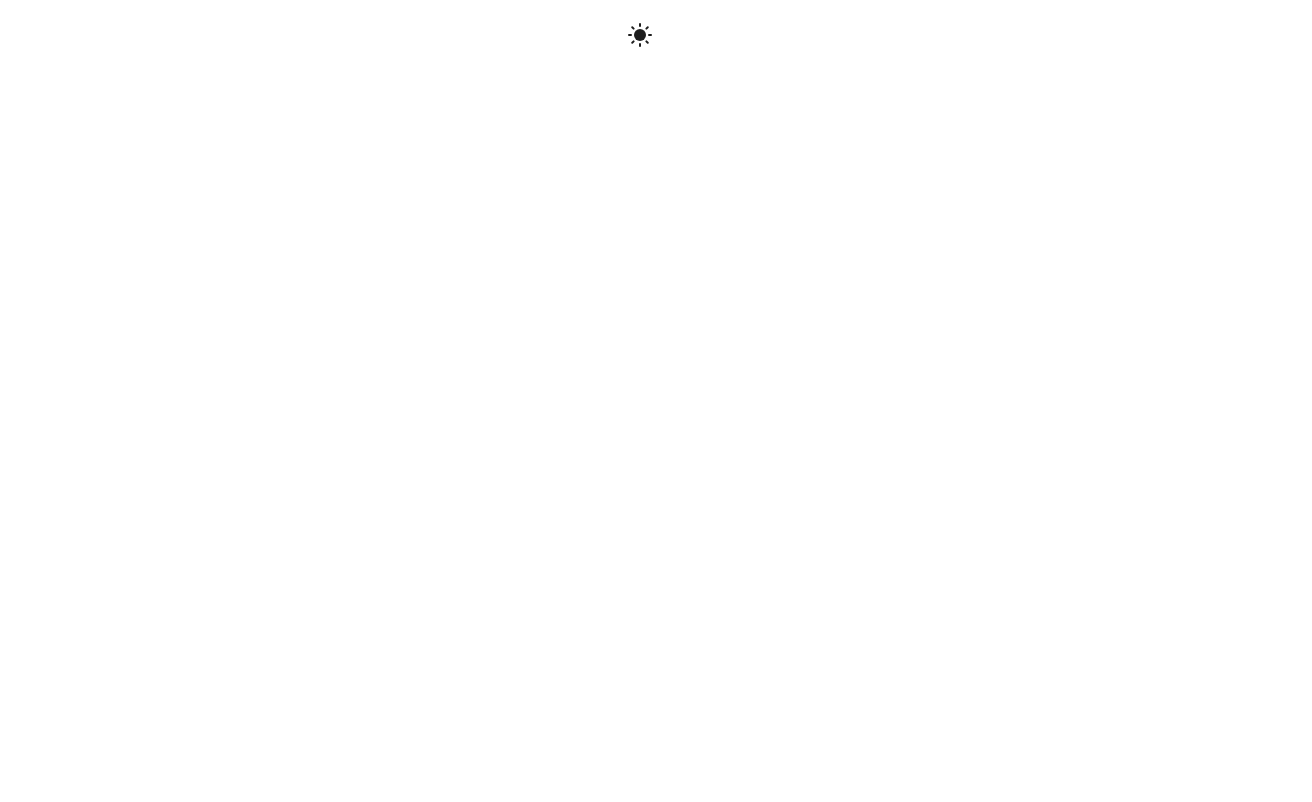
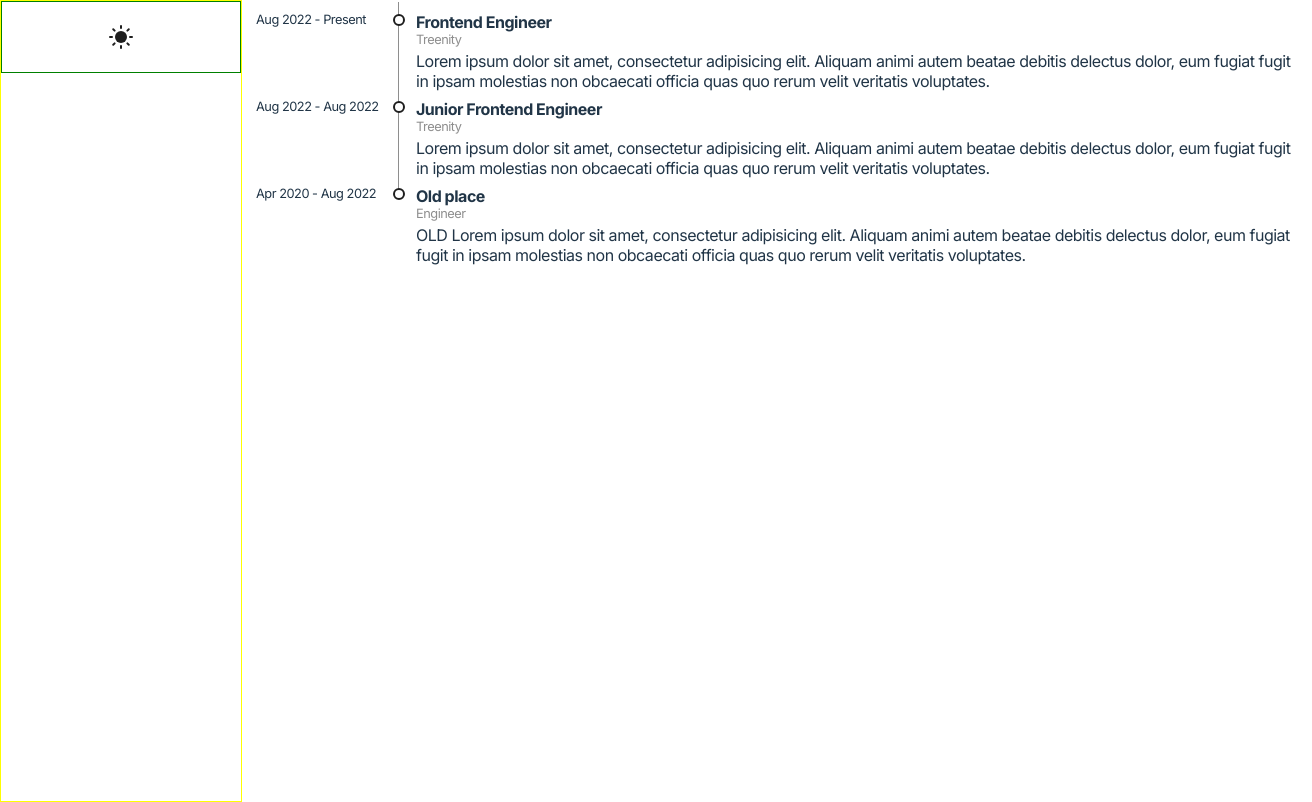
Before and after one commit to Lexeor/portfolio, a React (Vite) app: page / in a window 1280 px wide. Shown: the whole page, 1312 px wide, since content can reach past the window. Built offline with nearby package versions, Linux system fonts and the light colour scheme.

Commit message:
add basic layout

```diff
--- a/src/App.tsx
+++ b/src/App.tsx
@@ -1,20 +1,66 @@
 import styled from "@emotion/styled";
-import Header from './components/Header';
 import {ThemeProvider} from "./theme/ThemeProvider.tsx";
+import {LAYOUT_WIDTH} from "./constants.ts";
+import Sidebar from "./components/Sidebar.tsx";
+import TimeLine from "./components/TimeLine.tsx";
+import dayjs from "dayjs";
+
+const workplaceItems = [
+  {
+    dateStart: dayjs('2022-08-22'),
+    title: "Frontend Engineer",
+    subtitle: "Treenity",
+    description: "Lorem ipsum dolor sit amet, consectetur adipisicing elit. Aliquam animi autem beatae debitis delectus dolor, eum\n" +
+      "        fugiat fugit in ipsam molestias non obcaecati officia quas quo rerum velit veritatis voluptates."
+  },
+  {
+    dateStart: dayjs('2022-08-22'),
+    dateEnd: dayjs('2022-08-22'),
+    title: "Junior Frontend Engineer",
+    subtitle: "Treenity",
+    description: "Lorem ipsum dolor sit amet, consectetur adipisicing elit. Aliquam animi autem beatae debitis delectus dolor, eum\n" +
+      "        fugiat fugit in ipsam molestias non obcaecati officia quas quo rerum velit veritatis voluptates."
+  },
+  {
+    dateStart: dayjs('2020-04-21'),
+    dateEnd: dayjs('2022-08-22'),
+    title: "Old place",
+    subtitle: "Engineer",
+    description: "OLD Lorem ipsum dolor sit amet, consectetur adipisicing elit. Aliquam animi autem beatae debitis delectus dolor, eum\n" +
+      "        fugiat fugit in ipsam molestias non obcaecati officia quas quo rerum velit veritatis voluptates."
+  }
+];
 
 function App() {
   return (
     <ThemeProvider>
-      <Root>
-        <Header/>
-      </Root>
+      <AppRoot>
+        <Sidebar/>
+        <Content>
+          <TimeLine items={workplaceItems}/>
+        </Content>
+      </AppRoot>
     </ThemeProvider>
   )
 }
 
-const Root = styled.div`
+const AppRoot = styled.div`
   max-width: 1280px;
   width: 100%;
+  min-height: 100%;
+  display: grid;
+  grid-template-columns: 240px auto;
+
+  @media (max-width: ${LAYOUT_WIDTH.MD}) {
+    grid-template-columns: auto;
+  }
+`;
+
+const Content = styled.div`
+  display: flex;
+  flex-direction: column;
+  width: 100%;
+  padding: 12px 16px;
 `;
 
 export default App
--- a/src/components/Header.tsx
+++ b/src/components/Header.tsx
@@ -17,6 +17,7 @@ const Root = styled.div`
   justify-content: center;
   width: 100%;
   height: 70px;
+  border: 1px solid green;
 `;
 
 export default Header;
--- /dev/null
+++ b/src/components/Sidebar.tsx
@@ -0,0 +1,21 @@
+import styled from "@emotion/styled";
+import Header from "./Header.tsx";
+
+const Sidebar = () => {
+  return (
+    <Root>
+      <Header/>
+    </Root>
+  );
+};
+
+const Root = styled.div`
+  display: flex;
+  flex-direction: row;
+  gap: 8px;
+  width: 100%;
+  height: 100%;
+  border: 1px solid yellow;
+`;
+
+export default Sidebar;
--- /dev/null
+++ b/src/components/TimeLine.tsx
@@ -0,0 +1,128 @@
+import styled from "@emotion/styled";
+import {Dayjs} from "dayjs";
+import {FC, ReactNode} from "react";
+import {css} from "@emotion/react";
+
+interface ITimeLineItem {
+  dateStart: Dayjs;
+  dateEnd?: Dayjs;
+  title: string;
+  subtitle?: string;
+  description: string | ReactNode;
+  lastItem?: boolean;
+}
+
+const TimeLineItem: FC<{ item: ITimeLineItem, lastItem?: boolean }> = ({
+                                                                         item: {
+                                                                           dateStart,
+                                                                           dateEnd,
+                                                                           title,
+                                                                           subtitle,
+                                                                           description
+                                                                         },
+                                                                         lastItem
+                                                                       }) => {
+  return (
+    <RootItem>
+      <Dates>
+        {dateStart.format("MMM YYYY")} - {dateEnd?.format("MMM YYYY") || 'Present'}
+      </Dates>
+      <Line hideLine={lastItem}/>
+      <div>
+        <Title>{title}</Title>
+        <Subtitle>{subtitle}</Subtitle>
+        {description}
+      </div>
+    </RootItem>
+  )
+}
+
+const RootItem = styled.div`
+  display: grid;
+  grid-template-columns: 130px 14px auto;
+  width: 100%;
+  gap: 8px;
+  letter-spacing: -0.48px;
+`;
+
+interface ITimeLine {
+  items: ITimeLineItem[];
+}
+
+const TimeLine: FC<ITimeLine> = ({items}) => {
+  return (
+    <Root>
+      {items.map((item, index) => <TimeLineItem key={item.title} item={item} lastItem={index === items.length - 1}/>)}
+    </Root>
+  );
+};
+
+const Root = styled.div`
+  display: flex;
+  flex-direction: column;
+  width: 100%;
+  gap: 8px;
+`;
+
+const Line = styled('div')<{ hideLine?: boolean }>`
+  position: relative;
+  width: 1px;
+  height: 110%;
+  background-color: ${p => p.theme.colorText}80;
+  display: flex;
+  flex-direction: column;
+  flex: 1;
+  transform: translateX(4px) translateY(-10px);
+  transition-property: background-color;
+  transition-duration: 0.3s;
+  transition-timing-function: cubic-bezier(0.4, 0, 0.2, 1);
+
+  ${p => p.hideLine && css`
+    height: 20px;
+  `};
+
+  &:hover {
+    &:after {
+      background-color: ${p => p.theme.colorText};
+    }
+  }
+
+  &:after {
+    position: absolute;
+    content: '';
+    display: block;
+    width: 8px;
+    height: 8px;
+    background-color: ${p => p.theme.colorBg};
+    border-radius: 50%;
+    border: 2px solid ${p => p.theme.colorText};
+
+    transition-property: background-color, border;
+    transition-duration: 0.3s;
+    transition-timing-function: cubic-bezier(0.4, 0, 0.2, 1);
+
+
+  }
+
+
+  &:after {
+    top: 2px;
+    transform: translateX(-5px) translateY(10px);
+  }
+`;
+
+const Dates = styled.div`
+  font-size: 0.8em;
+`;
+
+const Title = styled.div`
+  font-weight: 700;
+`;
+
+const Subtitle = styled.div`
+  margin-bottom: 4px;
+  color: ${p => p.theme.colorText}80;
+  font-size: 0.8em;
+`;
+
+export default TimeLine;
--- /dev/null
+++ b/src/constants.ts
@@ -0,0 +1,8 @@
+export const LAYOUT_WIDTH = {
+  XS: '480px',
+  SM: '576px',
+  MD: '768px',
+  LG: '992px',
+  XL: '1200px',
+  XXL: '1600px',
+} as const;
--- a/src/index.css
+++ b/src/index.css
@@ -27,6 +27,11 @@ body {
   display: flex;
   min-width: 320px;
   min-height: 100vh;
+}
+
+p {
+  margin: 0;
+  padding: 0;
 }
 
 h1 {
```
